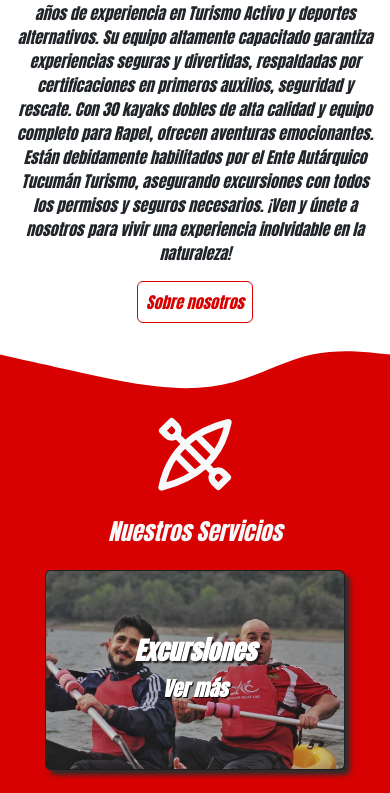
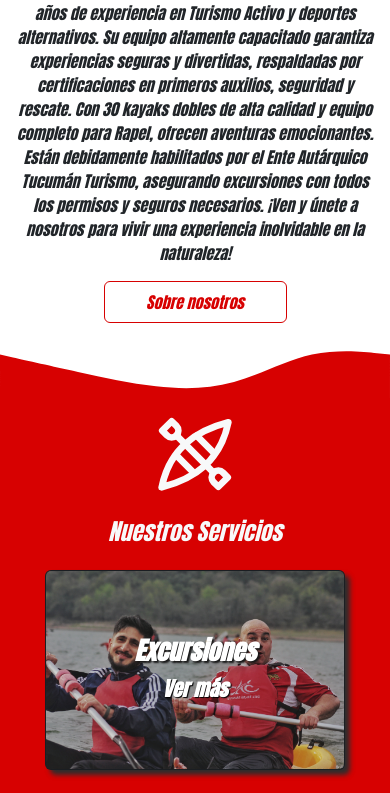
Before and after one commit to joaquin-fuentes/TKC-Front, a React (Vite) app: page / in a window 390 px wide. Shown: the part 1067-1860 px from the top of the page. Built offline with nearby package versions, Linux system fonts and the light colour scheme.

Commit message:
cambie tamaño de boton sobre nosotros para disp mobiles

```diff
--- a/src/App.css
+++ b/src/App.css
@@ -17,6 +17,7 @@
   color: rgb(215, 1, 1);
   background-color: white;
   padding: 8px;
+  width: 20%;
 }
 .outline-rojo:hover{
   border: 1px solid rgb(215, 1, 1) !important;
@@ -33,6 +34,14 @@
   color: white;
   background-color: rgb(193, 0, 0);
 }
+
+/* Media Query para pantallas más pequeñas, como celulares y tablets */
+@media only screen and (max-width: 768px) {
+  .outline-rojo{
+    width: 50%;
+  }
+}
+
 /* HEADER */
 .header{
   position: absolute; /* Posiciona el encabezado de forma absoluta */
```
